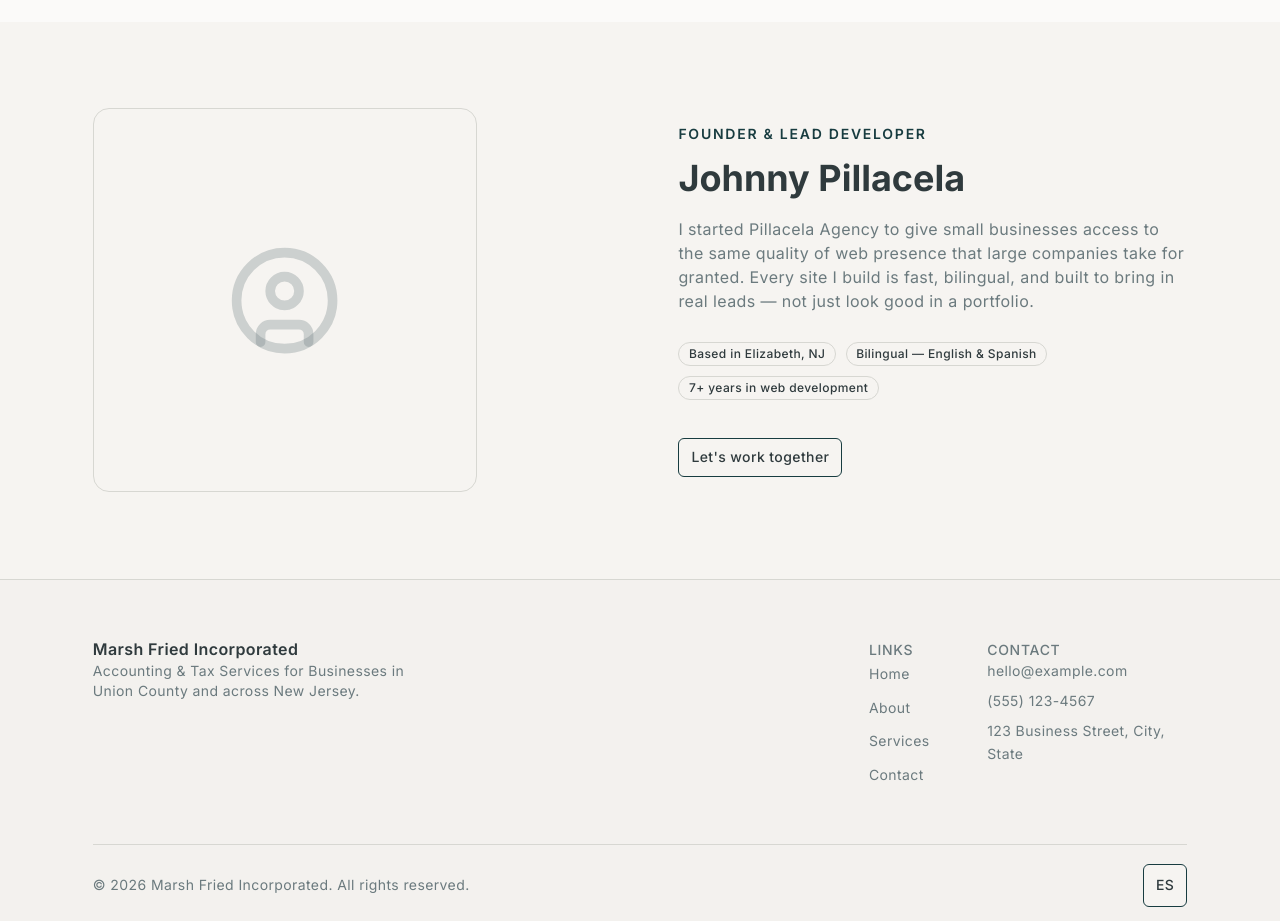
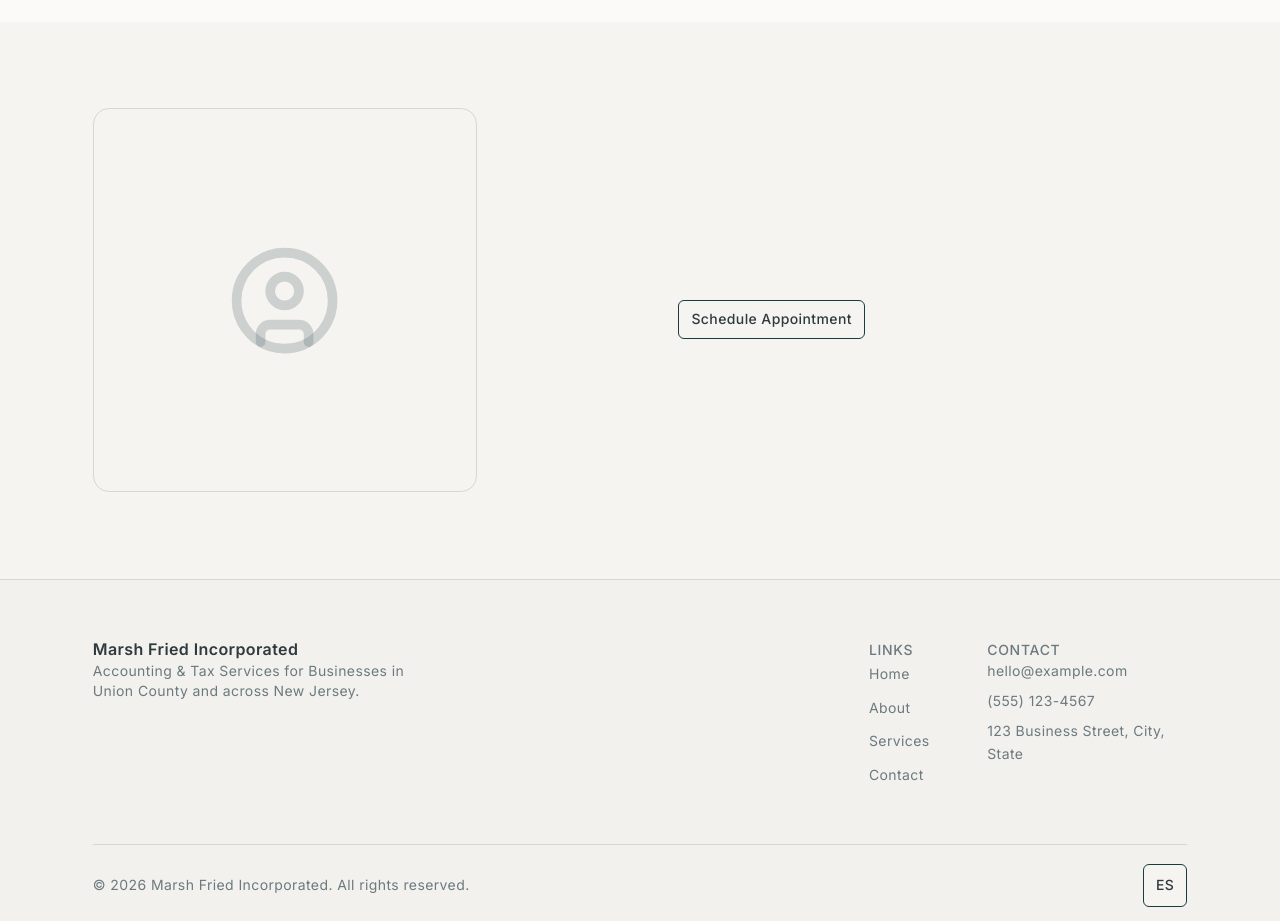
Before and after one commit to JohnnyPillacela/marsh-fried-inc, a Next.js app: page / in a window 1280 px wide. Shown: the part 7820-8741 px from the top of the page. Built offline with nearby package versions, Linux system fonts and the light colour scheme.

Commit message:
update details

```diff
--- a/content/dictionaries/owner.ts
+++ b/content/dictionaries/owner.ts
@@ -2,29 +2,61 @@ import type { OwnerDict } from "@/types/dictionary"
 
 export const ownerDict = {
     en: {
-        name: "Johnny Pillacela",
-        title: "Founder & Lead Developer",
-        bio: "I started Pillacela Agency to give small businesses access to the same quality of web presence that large companies take for granted. Every site I build is fast, bilingual, and built to bring in real leads — not just look good in a portfolio.",
+        sectionTitle: "Meet the Team",
+        items: [
+            {
+                name: "John Cisneros",
+                title: "Founder & President",
+                bio: "John is a seasoned accountant with decades of experience serving clients across the United States. His practice covers tax amendments, audits, financial statements, and ongoing accounting support. Before Marsh Fried Incorporated, he worked on Wall Street and ran his own practice there — bringing that same rigor to small and mid-sized businesses today.",
+                imageUrl: "/people/john.png",
+                credentials: [
+                    "40+ Years of Experience",
+                    "Served Multiple States",
+                    "Bilingual — English & Spanish",
+                ],
+            },
+            {
+                name: "Carla Bernal",
+                title: "Director General",
+                bio: "Carla Bernal is the heartbeat of client communication at Marsh Fried Incorporated. She leads bookkeeping alongside day-to-day client contact, so everyone stays informed and never left wondering about their account — especially clients who come to us after years of slow replies from their old accountant. She oversees client accounts with a sharp eye for accuracy and integrity, making sure every deliverable meets the firm's standards before it reaches the client.",
                 imageUrl: "",
                 credentials: [
-            "Based in Elizabeth, NJ",
+                    "15+ Years of Experience",
                     "Bilingual — English & Spanish",
-            "7+ years in web development",
+                    "Served Multiple States",
                 ],
-        cta: "Let's work together",
+            },
+        ],
+        cta: "Schedule Appointment",
         ctaHref: "#contact",
     } satisfies OwnerDict,
     es: {
-        name: "Johnny Pillacela",
-        title: "Fundador y Desarrollador Principal",
-        bio: "Fundé Pillacela Agency para darle a los pequeños negocios acceso a la misma calidad de presencia web que las grandes empresas dan por sentado. Cada sitio que construyo es rápido, bilingüe y diseñado para generar clientes reales, no solo verse bien en un portafolio.",
+        sectionTitle: "Conoce al equipo",
+        items: [
+            {
+                name: "John Cisneros",
+                title: "Fundador y Presidente",
+                bio: "John es un contador con amplia experiencia y clientes en varios estados de EE. UU. Su práctica incluye enmiendas fiscales, auditorías, estados financieros y contabilidad continua. Trabajó en Wall Street y tuvo su propia firma allí antes de Marsh Fried Incorporated — y aplica ese mismo rigor a las pequeñas y medianas empresas.",
+                imageUrl: "/people/john.png",
+                credentials: [
+                    "40+ Years of Experience",
+                    "Bilingual — English & Spanish",
+                    "Served Multiple States",
+                ],
+            },
+            {
+                name: "Carla Bernal",
+                title: "Directora General",
+                bio: "Carla coordina la teneduría de libros y el contacto diario con los clientes, para que todos estén informados y reciban respuesta oportuna. Supervisa las cuentas y verifica que el trabajo se realice con precisión e integridad.",
                 imageUrl: "",
                 credentials: [
-            "Basado en Elizabeth, NJ",
+                    "15+ Years of Experience",
                     "Bilingüe — Inglés y Español",
-            "7+ años en desarrollo web",
+                    "Served Multiple States",
                 ],
-        cta: "Trabajemos juntos",
+            },
+        ],
+        cta: "Agendar cita",
         ctaHref: "#contact",
     } satisfies OwnerDict,
 } as const
```
Also changed, not shown: types/dictionary.ts (+6 -1 lines). Lines whose indentation alone changed are shown as unchanged.
